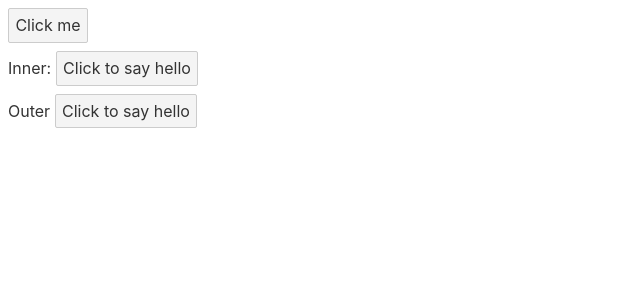
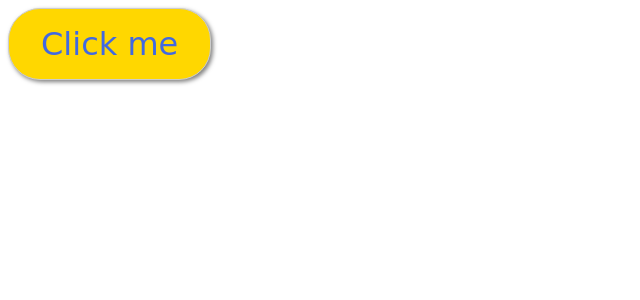
Before and after one commit to Annie-Huang/my-svelte-project2, a Svelte app: page / in a window 1280 px wide. Shown: the top 300 px of the page, without its empty margins (0-640 px from the left). Built offline with nearby package versions, Linux system fonts and the light colour scheme.

Commit message:
Events - DOM event forwarding

```diff
--- a/src/App.svelte
+++ b/src/App.svelte
@@ -1,27 +1,10 @@
-<!--From Events/Event modifiers to -->
+<!--From Events/DOM event forwarding to -->
 <script>
+    import FancyButton from './FancyButton.svelte';
 
     function handleClick() {
-        alert('no more alerts')
+        alert('clicked');
     }
-
-    import Inner from './Inner.svelte';
-
-    function handleMessage(event) {
-        alert(event.detail.text);
-    }
-
-    import Outer from './Outer.svelte';
 </script>
 
-<button on:click|once={handleClick}>
-    Click me
-</button>
-
-<br/>
-Inner:
-<Inner on:message={handleMessage}/>
-
-<br/>
-Outer
-<Outer on:message={handleMessage}/>
+<FancyButton on:click={handleClick}/>
--- /dev/null
+++ b/src/FancyButton.svelte
@@ -0,0 +1,18 @@
+<style>
+    button {
+        font-family: 'Comic Sans MS';
+        font-size: 2em;
+        padding: 0.5em 1em;
+        color: royalblue;
+        background: gold;
+        border-radius: 1em;
+        box-shadow: 2px 2px 4px rgba(0,0,0,0.5);
+    }
+</style>
+
+<!--Event forwarding works for DOM events too.
+    We want to get notified of clicks on our <FancyButton> — to do that, we just need to forward click events on
+    the <button> element in FancyButton.svelte:-->
+<button on:click>
+    Click me
+</button>
```
Also changed, not shown: src/App05.svelte (added, +27 -0 lines).
